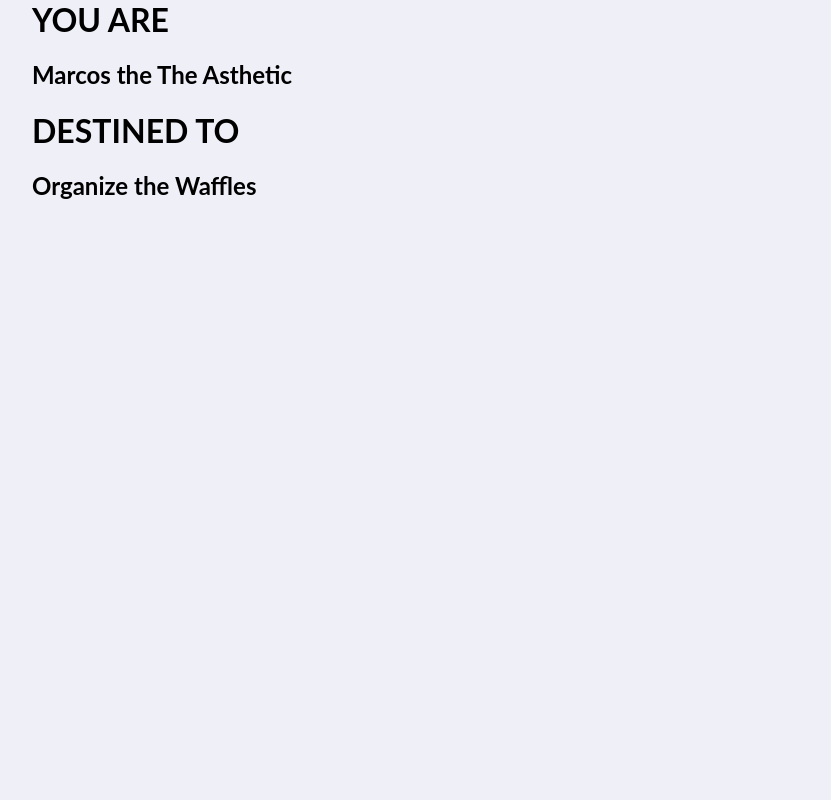
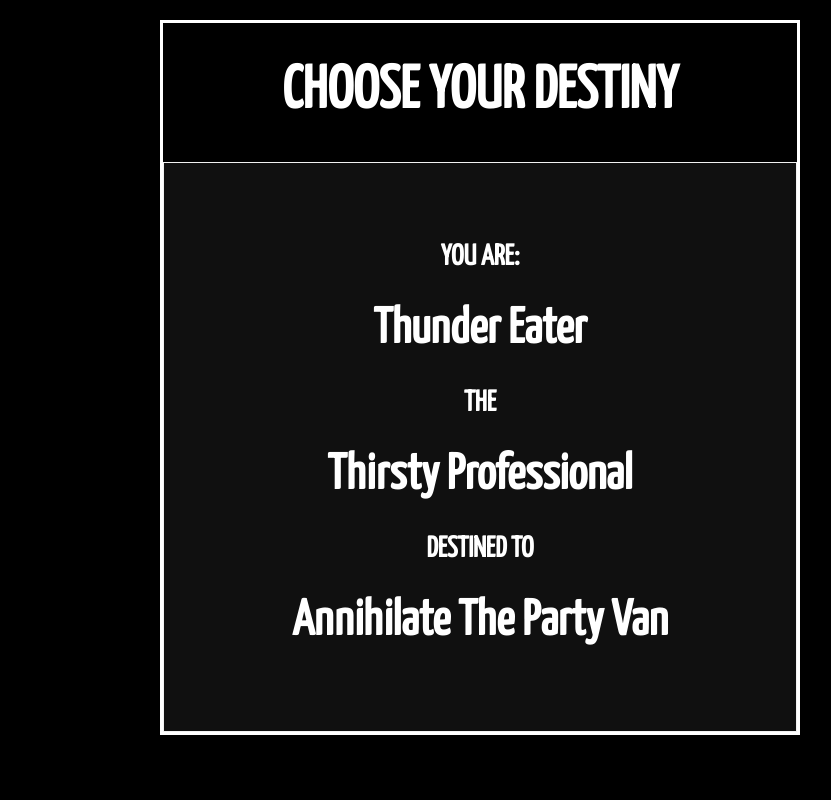
Before and after one commit to AMartinez2/Mart9712, a PHP site: page /homework-2/index.php in a window 1280 px wide. Shown: the whole page, without its empty margins (160-991 px from the left). Run offline with PHP 8.4, Linux system fonts and the light colour scheme.

Commit message:
Adding homework 2 files

```diff
--- /dev/null
+++ b/homework-2/css/styles.css
@@ -0,0 +1,41 @@
+body {
+    background-color:black;
+}
+
+h1, h3 {
+    color: #fff;
+}
+
+.container {
+    width: 50%;
+    max-width: 700px;
+    margin: auto;
+}
+
+.page-title{
+    margin-top: 20px;
+    text-align: center;
+    font-size: 30px;
+    border-style: solid;
+    border-color: #fff;
+}
+
+.inside {
+    padding: 50px;
+    text-align: center;
+    font-size: 25px;
+    background-color: #101010;
+    border-style: solid;
+    border-width: 1px;
+    border-color: #f1f1f1;
+}
+
+.font1 {
+    font-family: 'Raleway', sans-serif;
+}
+.font2 {
+    font-family: 'Anton', sans-serif;
+}
+.font3 {
+    font-family: 'Yanone Kaffeesatz', sans-serif;
+}
--- a/homework-2/inc/functions.php
+++ b/homework-2/inc/functions.php
@@ -1,23 +1,35 @@
 <?php
     function run(){
-        for ($i=1; $i<5; $i++){
+        // Randomly select font
+        $var1 = rand(0, 3);
+        echo "<div class='page-title font$var1'><h1>CHOOSE YOUR DESTINY</h1>";
+        echo "<div class='inside font$var1'>";
+
+        for ($i=1; $i<7; $i++){
             ${"array".$i} = createArrayFromFile("names/names".$i.".txt");
             shuffle(${"array".$i});
         }
-        for($i = 0; $i < 2; $i++){
+        for($i = 0; $i < 3; $i++){
             if($i == 0){
-                echo "<h1>YOU ARE</h1>";
+                echo "<h3>YOU ARE:</h3>";
                 $var1 = array_rand($array1);
                 $var2 = array_rand($array2);
-                echo "<h2>".$array1[$var1]." the ".$array2[$var2]."</h2>";
+                echo "<h1>".$array1[$var1]." ".$array2[$var2]."</h1>";
             }
-            else {
-                echo "<h1>DESTINED TO</h1>";
+            if($i == 1) {
+                echo "<h3>THE</h3>";
                 $var1 = array_rand($array3);
                 $var2 = array_rand($array4);
-                echo "<h2>".$array3[$var1]." the ".$array4[$var2]."</h2>";
+                echo "<h1>".$array3[$var1]." ".$array4[$var2]."</h1>";
+            }
+            else if($i == 2) {
+                echo "<h3>DESTINED TO</h3>";
+                $var1 = array_rand($array5);
+                $var2 = array_rand($array6);
+                echo "<h1>".$array5[$var1]." ".$array6[$var2]."</h1>";
             }
         }
+        echo "</div>";
     }
 
 
--- a/homework-2/index.php
+++ b/homework-2/index.php
@@ -6,7 +6,10 @@
     <head>
         <meta charset='utf-8'>
         <title>Choose Your Destiny</title>
-        <link href="css/style.css" rel="stylesheet" type="text/css">
+        <style>
+            @import url("css/styles.css");
+        </style>
+        <link href="https://fonts.googleapis.com/css?family=Anton|Raleway|Yanone+Kaffeesatz" rel="stylesheet">
         <meta name="viewport" content="width=device-width, initial-scale=1.0">
     </head>
     <body class='container'>
--- a/homework-2/names/names1.txt
+++ b/homework-2/names/names1.txt
@@ -1 +1,2 @@
-Marcos, Redigal, Crossman, Ted
+Marcos, Radical, Crossman, Ted, Shotgun, Homeless, Bubonic, Golden, Blast, Ultra, Magnus, W.T., J.R.R., Mellow, Dragon, Thunder, Fire, Hopeless,
+Boss, Shiny, Wheelchair, Nostalgia, Mr., Tiny, Doctor
--- a/homework-2/names/names2.txt
+++ b/homework-2/names/names2.txt
@@ -1 +1 @@
-The Imploder, The Impaler, The Exquisite, The Asthetic
+Crunget, Cosbey, Bill, Prime, Hacker, Raul, Eater, Tiger, Cobra, 2000, Martyr, Chef, Moe, X, Jack
--- a/homework-2/names/names3.txt
+++ b/homework-2/names/names3.txt
@@ -1 +1,2 @@
-Destroy, Conquer, Organize, Colorize
+Exquisite, Asthetic, Short, Tall, Clever, Pretty Cool, Hulking, Dank, Thirsty, Ideal, Colossal, Successful, Very Angry, Raging, Ragin', Last, Omnipotent,
+Cold-blooded, Brooding, Impeccable, Indestructable, Legendary, Probably First, First, Rejected, Undead, Cute, Mouth-breathing, Bloodthirsty, Vigilante, Manic, Rogue
--- a/homework-2/names/names4.txt
+++ b/homework-2/names/names4.txt
@@ -1 +1,2 @@
-Children, Cmpouters, People, Waffles
+Impaler, Exploder, Practitioner, Guy, Demi-god, Drifter, Warlock, Behemoth, Professional, Mercenary, Supermodel, Colossus, Genius, Daemon, Vampire, Overlord, Nerd, Avatar, Deity, Far-seer,
+One, Basement-dweller, Man, Woman, Wizard, Stalker
--- /dev/null
+++ b/homework-2/names/names5.txt
@@ -0,0 +1,2 @@
+Destroy, Discover, Invent, Destroy, Sage, Mercilessly Rule, See, Be The Scourge Of, Re-invent, Mooch Off, Do Away With, Re-define, Get Killed By, Rule, Steal, Liberate, Be Loved By,
+Re-educate, Annihilate, Invade, Change, Break, Confine, Duel With, Ban, Take Back, Do Nothing About, End, Judge
--- /dev/null
+++ b/homework-2/names/names6.txt
@@ -0,0 +1,2 @@
+The Moon, Pant Pockets, Waffles, Nothing, Angels, Their Inner Demons, Poland, Europe, The Party Van, Original Content, Life, Mankind, Children, The FBI, Cakes, Vikings, The Memes, Tibet,
+The Old Ones, The Innocent, Babies, Life, The Universe
```
